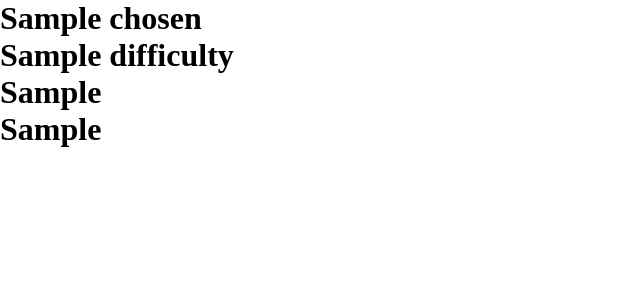
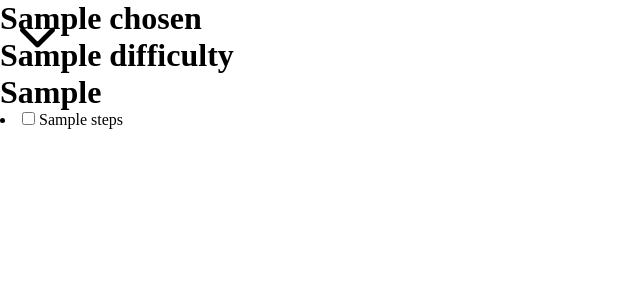
Before and after one commit to GartholomewIII/lets-build, a Django app: template LetsBuild/app/templates/app/index.html in a window 1280 px wide. Shown: the top 300 px of the page, without its empty margins (0-640 px from the left). Run offline with Django 5.2, Linux system fonts and the light colour scheme; the template is opened without the code that fills it: most values are stand-ins (such as "Sample title", 1, 10 or a date in 2020).

Commit message:
creating to do list

```diff
--- a/LetsBuild/LetsBuild/static/project-dashboard.css
+++ b/LetsBuild/LetsBuild/static/project-dashboard.css
@@ -51,7 +51,6 @@
         text-align: left;
         border: none;
         font-family: 'Tiempos';
-        color: white;
 
     }
 
@@ -59,7 +58,6 @@
         width: 35px;
         height: 35px;
         background-image: url('assets/icons/drop-down.png');
-        filter: invert(100%);
         background-size: cover;   /* or contain */
         background-repeat: no-repeat;
         background-position: center;
--- a/LetsBuild/app/templates/app/index.html
+++ b/LetsBuild/app/templates/app/index.html
@@ -25,7 +25,14 @@
         </div>
 
         <div class="list-of-steps-box">
-            <h1>{{ chosen.list_of_steps }}</h1>
+            <ul id="todo-list"></ul>
+            {% for steps in chosen.list_of_steps %}
+                <li data-index="{{ forloop.counter0 }}">
+                    <input type="checkbox" id="task1">
+                    <label for="task1">{{ steps }}</label>
+                </li>
+            {% endfor %}
+            </ul>
         </div>
     </div>
 
```
